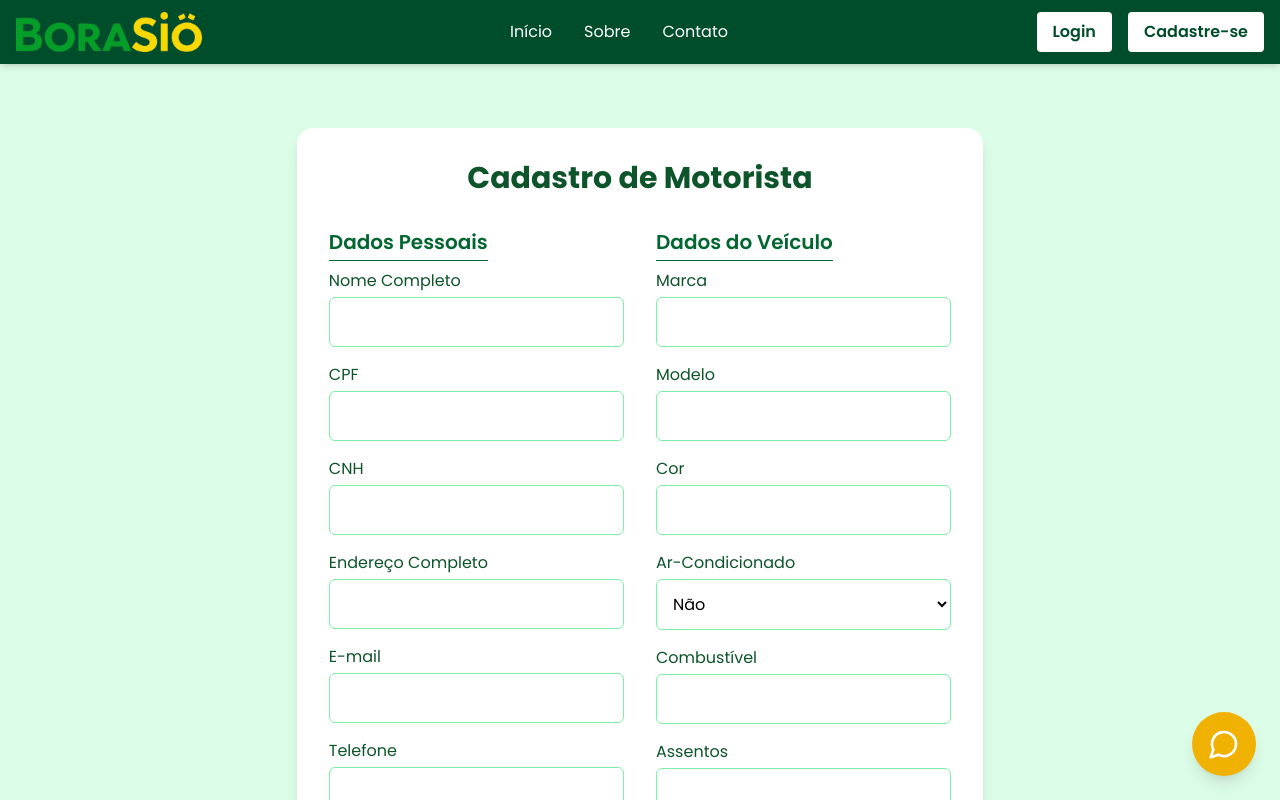
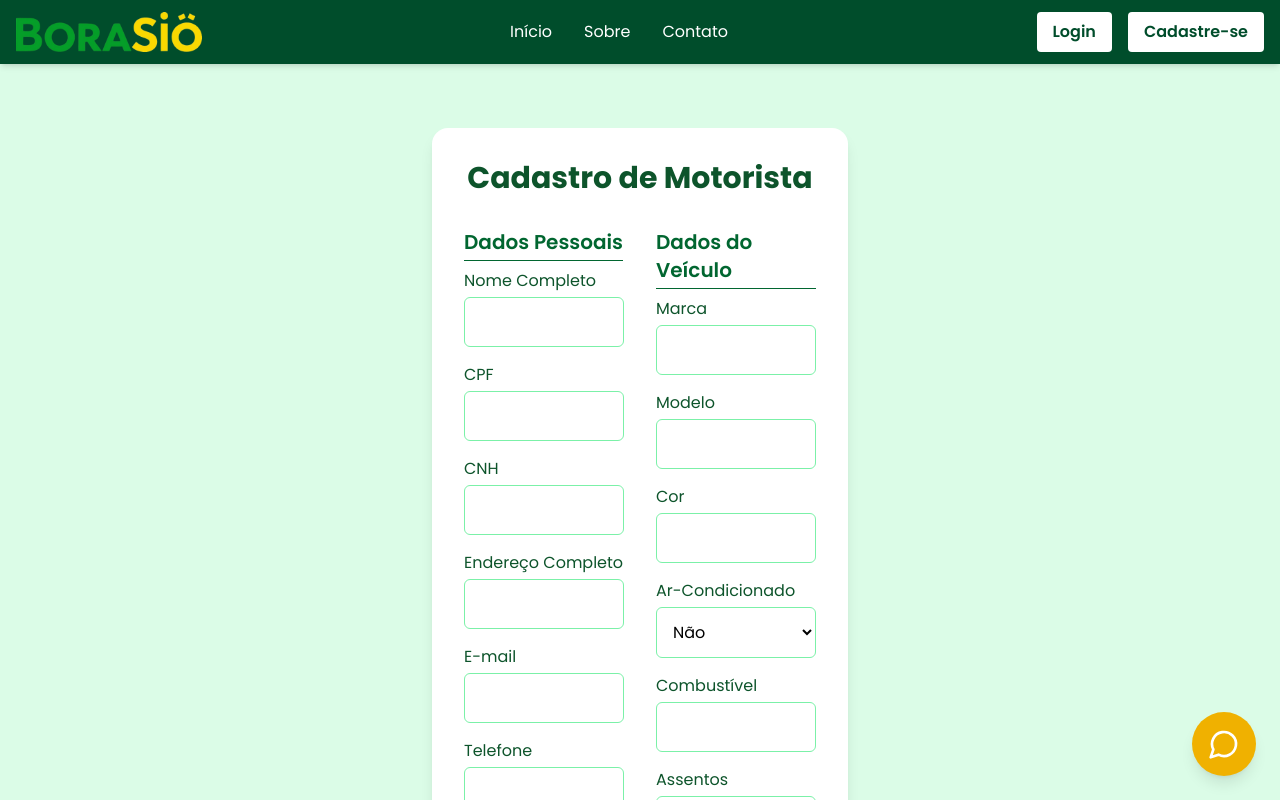
Before and after one commit to prof-freedson/pi-borasio, a Next.js app: page /pessoalmotorista/cadastromotorista in a window 1280 px wide. Shown: the top 800 px of the page. Built offline with nearby package versions, Linux system fonts and the light colour scheme.

Commit message:
modificado

```diff
--- a/src/app/pessoalmotorista/cadastromotorista/page.tsx
+++ b/src/app/pessoalmotorista/cadastromotorista/page.tsx
@@ -54,7 +54,7 @@
 
   return (
     <main className="min-h-screen bg-green-100 flex items-center justify-center px-4 py-16">
-      <div className="bg-white p-8 rounded-2xl shadow-lg w-[55%] max-w-6xl">
+      <div className="bg-white p-8 rounded-2xl shadow-lg w-full sm:w-4/5 md:w-3/5 lg:w-2/5 xl:w-1/3">
         <h1 className="text-3xl font-bold text-center text-green-900 mb-8">
           Cadastro de Motorista
         </h1>
```
